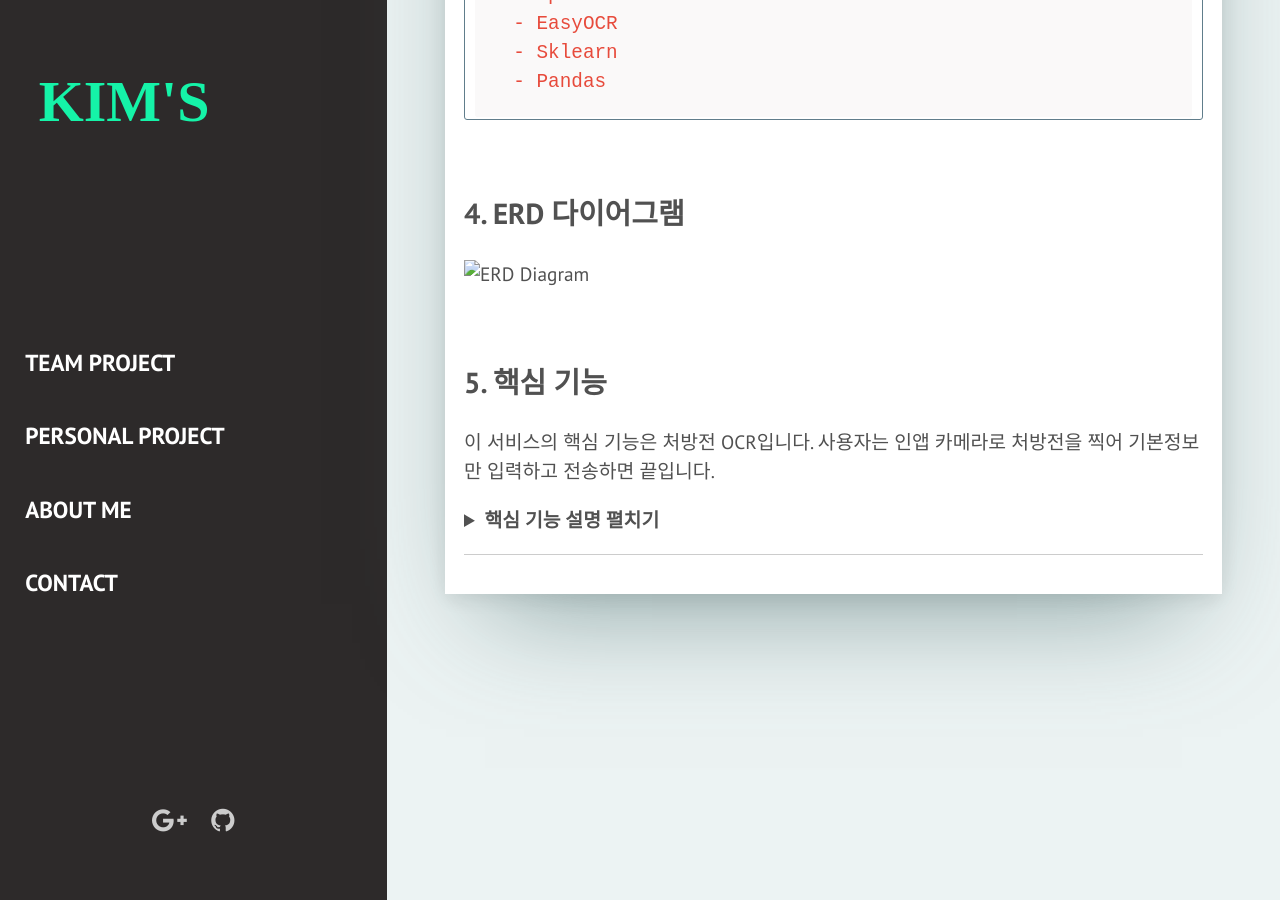
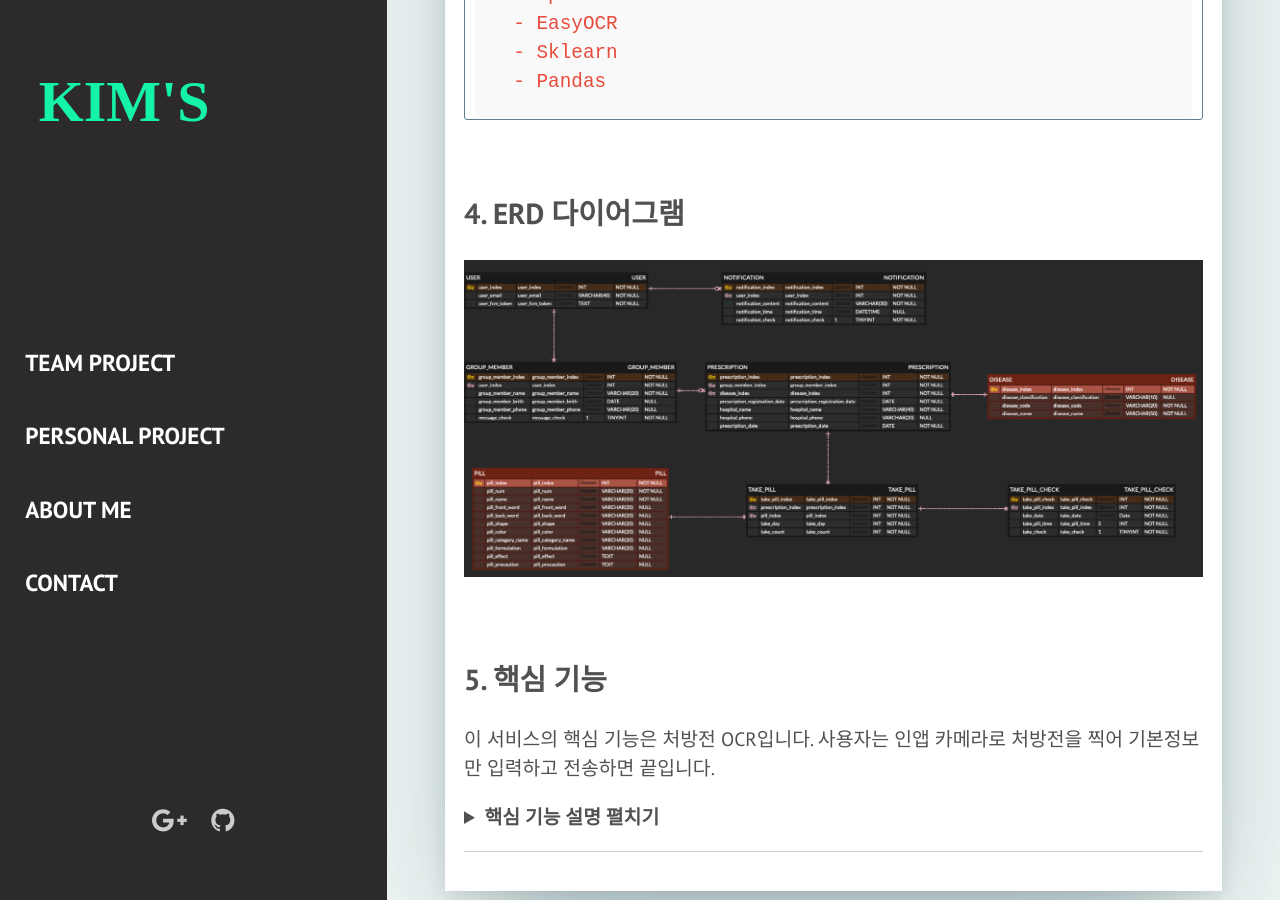
Before and after one commit to kimgusxo/kimgusxo.github.io, a Jekyll site: the page built from _posts/2017-03-29-the-white-house.markdown, in a window 1280 px wide and 900 px high, scrolled down 2572 px. Built offline with Jekyll 4.4.1, drawn with Linux system fonts in a browser that asks for light colours; some web fonts are replaced.

Commit message:
img update

```diff
--- a/_posts/2017-03-29-the-white-house.markdown
+++ b/_posts/2017-03-29-the-white-house.markdown
@@ -44,7 +44,7 @@ description: OCR 기술을 활용한 처방전 기반 자동 복약관리 어플
 <br>
 
 ## 4. ERD 다이어그램
-![ERD Diagram](PillGood-ERDDiagram.png)
+![ERD Diagram](../assets/img/PillGood-ERDDiagram.png)
 
 <br>
 
```
